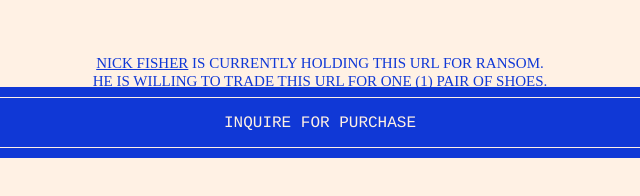
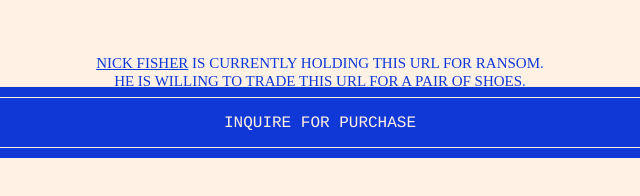
Before and after one commit to TheNicholasFisher/santa.shoes, a plain HTML site: page index.html in a window 1280 px wide. Shown: the part 642-838 px from the top of the page, 320-960 px from the left. Drawn offline with Linux system fonts and the light colour scheme; a web font is replaced by a local one.

Commit message:
Update index.html

```diff
--- a/index.html
+++ b/index.html
@@ -159,7 +159,7 @@
                         <footer>
                             <p><a href="https://twitter.com/OddityProgidy">NICK FISHER</a> is currently holding this URL for
                                 ransom. <br>
-                                He is willing to trade this url for one (1) pair of shoes.
+                                He is willing to trade this url for a pair of shoes.
                             </p ::after>
                         </footer>
 
```
